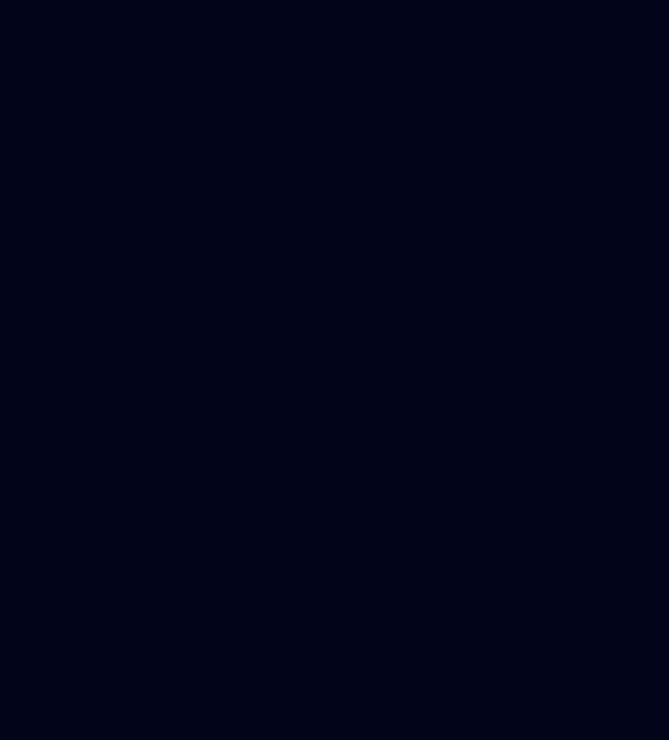
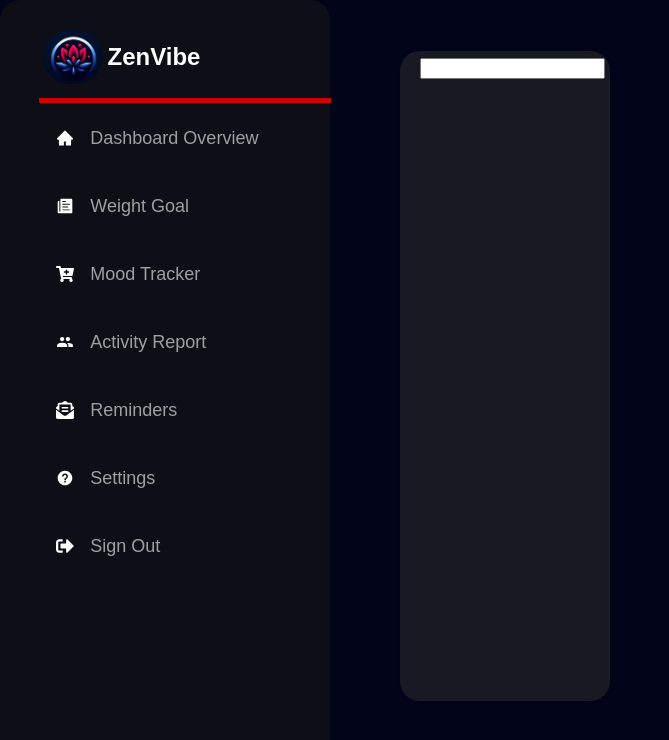
Before and after one commit to noclipping/ZenVibeFrontend, a React (Vite) app: page /activity/1 in a window 1280 px wide. Before the commit this address had no page. Shown: the top 740 px of the page, without its empty margins (0-669 px from the left). Built offline with nearby package versions, Linux system fonts and the light colour scheme.

Commit message:
activity

```diff
--- /dev/null
+++ b/src/components/FeaturePage/Activity/ActivityLog.jsx
@@ -0,0 +1,19 @@
+import { useState, useEffect } from "react"
+
+
+//entryId, activity name, sets, reps, lift weight, duration, entry date
+function ActivityLog(){
+
+
+    return (
+        <div className="weight-log-container">
+            <form>
+                <input ></input>
+            </form>
+        </div>
+    )
+
+
+}
+
+export default ActivityLog
--- a/src/components/FeaturePage/MoodTracker/MoodLog.jsx
+++ b/src/components/FeaturePage/MoodTracker/MoodLog.jsx
@@ -55,7 +55,9 @@ function MoodLog() {
       label: `${entry.mood} on ${new Date(entry.date).toLocaleDateString()}`,
       data: [{ x: new Date(entry.date), y: entry.intensity }],
       backgroundColor: getMoodColor(entry.mood),
+
     })),
+
   };
 
   const scatterOptions = {
--- a/src/components/FeaturePage/WeightLog/WeightLog.jsx
+++ b/src/components/FeaturePage/WeightLog/WeightLog.jsx
@@ -1,5 +1,5 @@
 import { useState, useEffect, useRef } from "react";
-import { useParams } from "react-router-dom";
+import { useLocation, useParams } from "react-router-dom";
 import { Chart, registerables } from "chart.js";
 import annotationPlugin from "chartjs-plugin-annotation";
 import "../../FeaturePage/WeightLog/WeightLog.css";
@@ -10,6 +10,7 @@ function WeightLog() {
     const [weight, setWeight] = useState("");
     const [weightGoal, setWeightGoal] = useState("");
     const [originalWeight, setOriginalWeight] = useState("");
+    const [showForm, setShowForm] = useState(true)
     const [weightData, setWeightData] = useState({
         labels: ["Start"],
         datasets: [
@@ -26,6 +27,7 @@ function WeightLog() {
     const chartRef = useRef(null);
     const chartInstance = useRef(null);
     const { id } = useParams();
+    const location = useLocation()
 
     useEffect(() => {
         const fetchUserData = async () => {
@@ -47,10 +49,15 @@ function WeightLog() {
                 });
                 const weightEntries = await weightResponse.json();
 
+
                 setOriginalWeight(userData.original_weight);
                 setWeightGoal(userData.goal_weight);
 
                 updateChartData(weightEntries, userData.original_weight);
+
+                const isWeightGoalPage = location.pathname.startsWith('/weight-goal/') && location.pathname.split('/').pop() === id
+                setShowForm(isWeightGoalPage)
+
             } catch (error) {
                 console.error("Error fetching data:", error);
             }
@@ -61,7 +68,9 @@ function WeightLog() {
 
     const updateChartData = (weightEntries, initialWeight) => {
         const chartLabels = weightEntries.map((entry, index) => `Day ${index + 1}`);
+        //     const chartLabels = weightEntries.map((entry, index) => new Date(entry.date));
         const chartData = weightEntries.map(entry => entry.weight);
+        // console.log(entry.weight, "this")
 
         setWeightData({
             labels: ["Start", ...chartLabels],
@@ -112,6 +121,8 @@ function WeightLog() {
     const handleWeightSubmit = async (e) => {
         e.preventDefault();
         if (!isNaN(parseFloat(weight)) && id) {
+
+
             try {
                 const response = await fetch(`http://localhost:3000/weight/${id}`, {
                     method: "POST",
@@ -119,15 +130,20 @@ function WeightLog() {
                     body: JSON.stringify({ weight }),
                     credentials: "include",
                 });
+                console.log(response)
                 if (response.ok) {
                     const newEntry = await response.json();
                     updateChartData([...weightData.datasets[0].data, newEntry.weight], originalWeight);
+                } else {
+                    const errorResponse = await response.json()
+                    console.error('Error Response:', errorResponse)
                 }
                 setWeight("");
             } catch (error) {
                 console.error("Error submitting weight:", error);
             }
         }
+
     };
 
     const handleGoalSubmit = (e) => {
@@ -158,6 +174,9 @@ function WeightLog() {
             <div className="weight-log-chart">
                 <canvas ref={chartRef} />
             </div>
+
+            {showForm && (
+                <div>
                     <form onSubmit={handleWeightSubmit} className="weight-log-form">
                         <input type="number" value={weight} onChange={e => setWeight(e.target.value)} placeholder="Enter weight (lb)" required />
                         <button type="submit">Log Weight</button>
@@ -168,6 +187,9 @@ function WeightLog() {
                     </form>
                     <button onClick={clearData} className="clear-data-button">Clear Data</button>
                 </div>
+            )}
+
+        </div>
     );
 }
 
--- /dev/null
+++ b/src/pages/Activity.jsx
@@ -0,0 +1,17 @@
+//log and edit activities
+//on dashboard can have a report on all activity over the past week (total counts, exercise)
+//
+
+import ActivityLog from "../components/FeaturePage/Activity/ActivityLog"
+import SideNav from "../components/dashboard/sidebar/SideNav"
+
+function Activity(){
+    return (
+        <div className="App">
+            <ActivityLog />
+            <SideNav />
+        </div>
+    )
+}
+
+export default Activity
--- a/src/routes/App.jsx
+++ b/src/routes/App.jsx
@@ -3,6 +3,7 @@ import { BrowserRouter as Router, Routes, Route } from "react-router-dom";
 import LandingPage from "../components/landingPage/LandingPage";
 import ProtectedPage from "../components/dashboard/ProtectedPage";
 import WeightGoal from "../../src/pages/WeightGoal";
+import Activity from "../pages/Activity";
 import MoodTracker from "../../src/pages/MoodTracker";
 import LoginPage from "../components/auth/LoginPage";
 import RegisterPage from "../components/auth/RegisterPage";
@@ -26,6 +27,7 @@ function App() {
 
         {/* Additional Features: Other pages like WeightGoal and MoodTracker */}
         <Route path="/weight-goal/:id" element={<WeightGoal />} />
+        <Route path="/activity/:id" element={<Activity />} />
         <Route path="/mood/:id" element={<MoodTracker />} />
       </Routes>
     </Router>
```
Also changed, not shown: src/components/FeaturePage/Activity/ActivityLog.css (added). Lines whose indentation alone changed are shown as unchanged.
